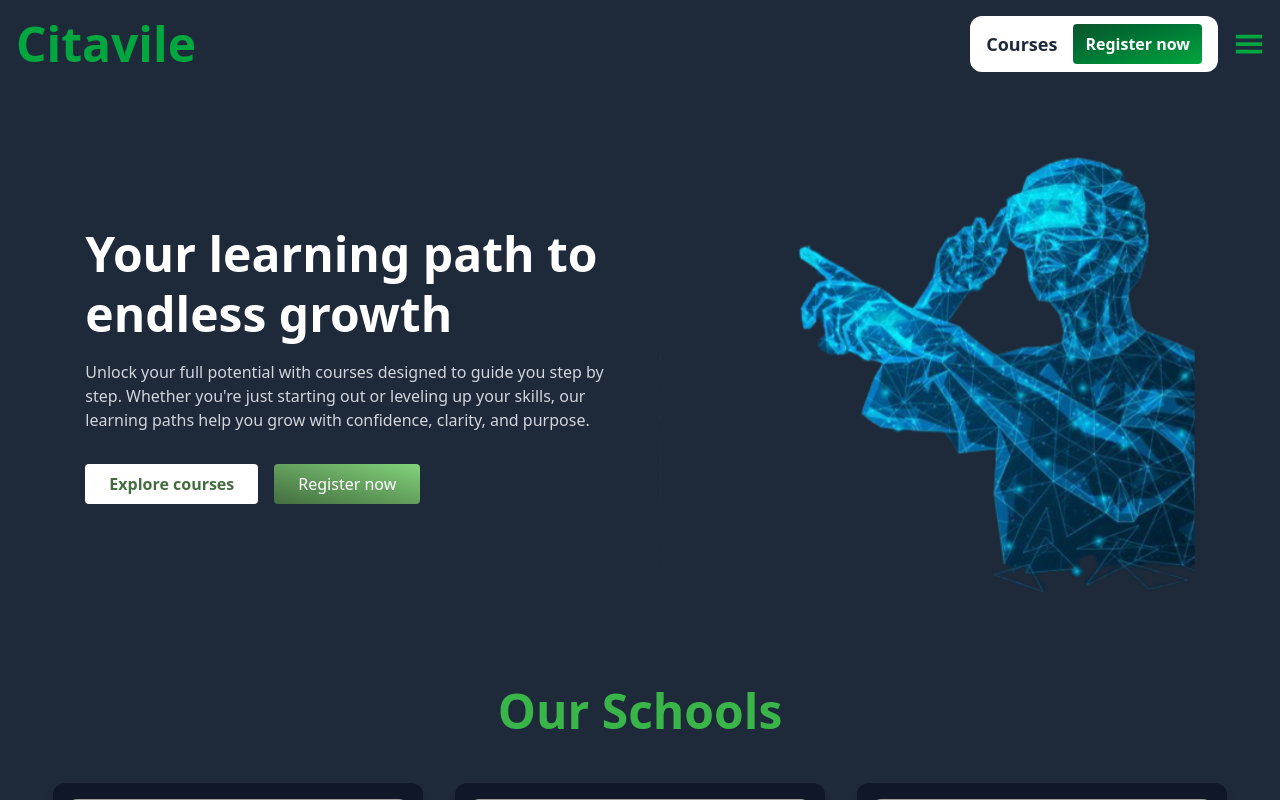
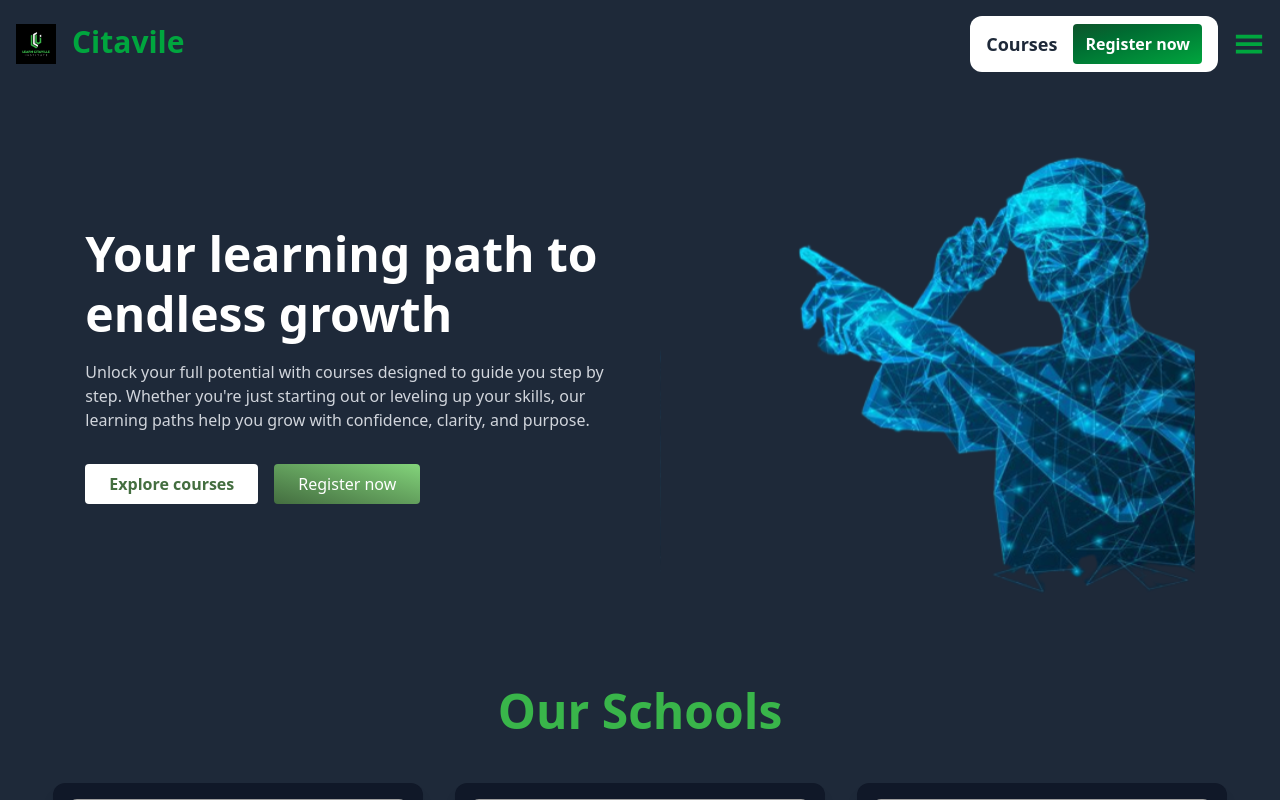
Before and after one commit to Lampnet-Technologies/citaville, a React (Vite) app: page / in a window 1280 px wide. Built offline with nearby package versions, Linux system fonts and the light colour scheme; grey boxes are pictures that could not be loaded.

Commit message:
Added Logo to the NavBar

```diff
--- a/index.html
+++ b/index.html
@@ -14,7 +14,7 @@
       name="keywords"
       content="Citaville, online tech courses, learn web development, UI/UX design training, data science bootcamp, AI courses, coding for beginners, digital skills training, software development, cybersecurity, cloud computing"
     />
-    <meta name="author" content="Citaville" />
+    <meta name="AkohTech" content="Citaville" />
 
     <!-- Open Graph (for social sharing) -->
     <meta property="og:title" content="Citaville | Learn Tech Skills Online" />
--- a/src/Components/Navbar.jsx
+++ b/src/Components/Navbar.jsx
@@ -32,8 +32,15 @@ const Navbar = ({ onRegisterClick }) => {
   return (
     <header className="bg-gray-800 w-full z-50 shadow-md">
       <div className="max-w-screen-xl mx-auto flex justify-between items-center p-4 relative">
-        <Link to="/">
-          <h1 className="text-green-600 text-3xl md:text-5xl font-bold">
+        <Link to="/" className="flex flex-row gap-4">
+        <img
+              src="/LCI Logo 1.png"
+              alt="CitaVille Logo"
+              width={120}
+              height={80}
+              className="w-auto h-8 md:h-10 object-contain transition-transform hover:scale-105"
+            />
+          <h1 className="text-green-600 text-2xl md:text-3xl font-bold">
             Citavile
           </h1>
         </Link>
```
